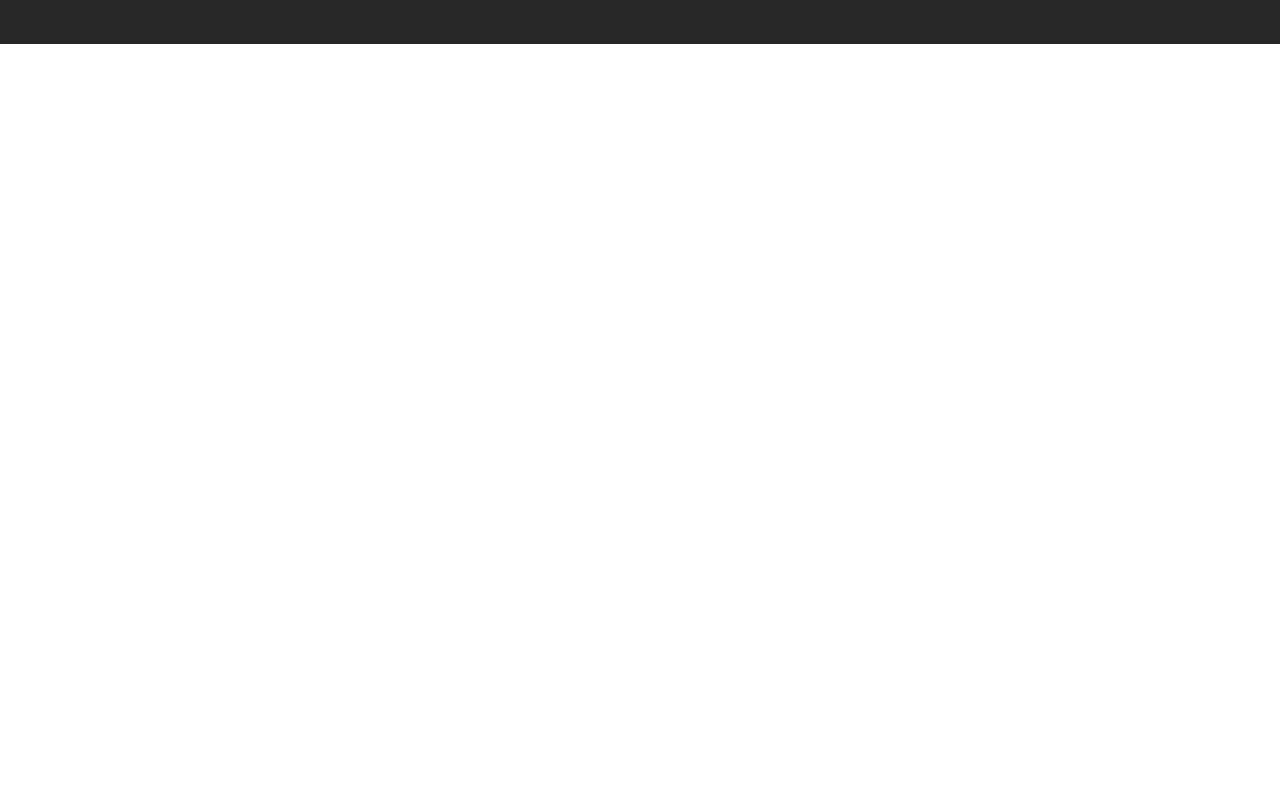
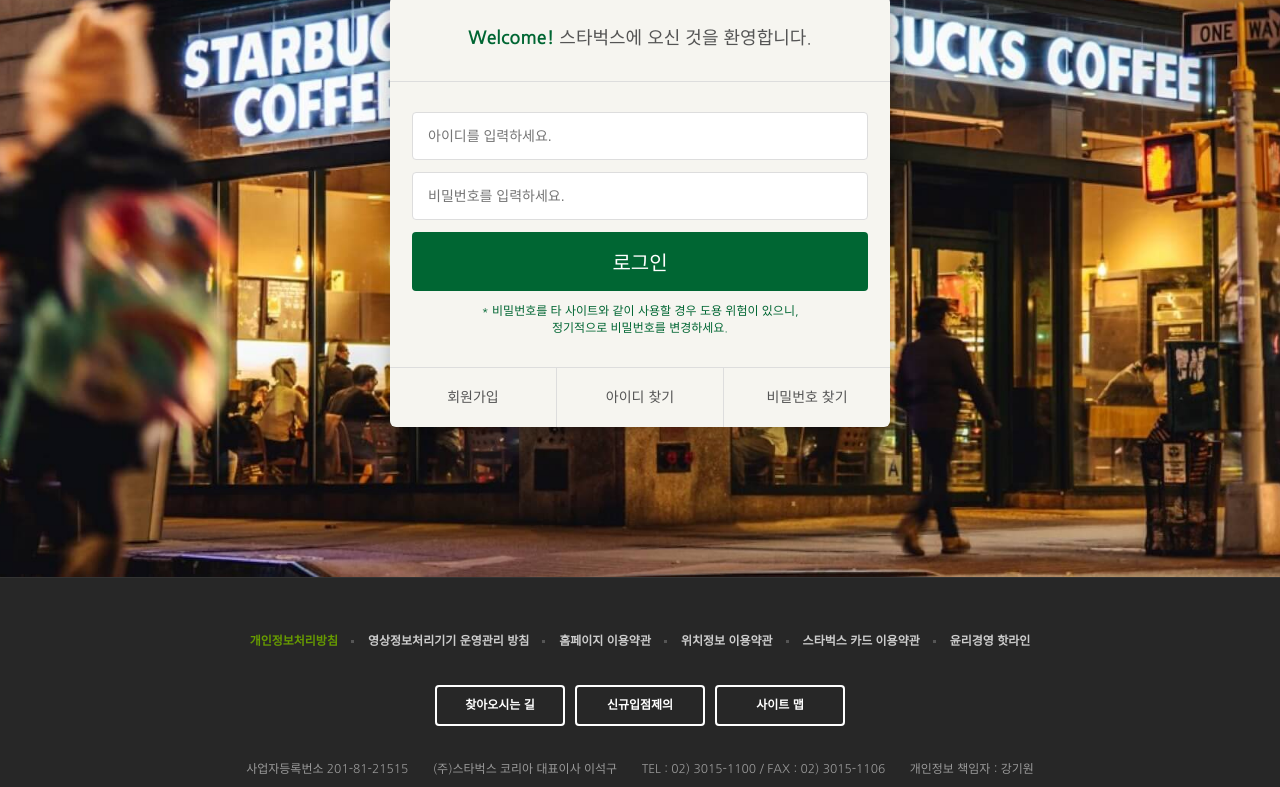
Before and after one commit to Haeryeong/starbucks-vanila-app, a plain HTML site: page signin/index.html in a window 1280 px wide. Shown: the part 290-1077 px from the top of the page. Before the commit the page ends 800 px from the top, so only its background shows below. Drawn offline with nearby package versions, Linux system fonts and the light colour scheme.

Commit message:
'로그인_페이지_완성'

```diff
--- /dev/null
+++ b/css/signin.css
@@ -0,0 +1,78 @@
+.signin {
+  margin-top: 120px;
+  padding: 100px 0 150px;
+  background-image: url("../images/signin_bg.jpg");
+  background-repeat: no-repeat;
+  background-position: center;
+  background-attachment: fixed;
+  background-size: cover;
+}
+.signin h1 {
+  color: #fff;
+  font-size: 30px;
+  font-weight: 700;
+  text-align: center;
+  margin-bottom: 24px;
+}
+.signin__card {
+  width: 500px;
+  margin: 0 auto;
+  border-radius: 6px;
+  background-color: #F6F5F0;
+  box-shadow: 2px 2px 20px rgba(0,0,0,.3);
+  color: #555;
+}
+.signin__card h2 {
+  padding: 30px;
+  font-size: 18px;
+  text-align: center;
+  border-bottom: 1px solid #ddd;
+}
+.signin__card h2 strong {
+  font-weight: 700;
+  color: #006633;
+}
+.signin__card form {
+  padding: 30px 22px;
+}
+.signin__card form input {
+  width: 100%;
+  margin-bottom: 12px;
+  padding: 15px;
+  border: 1px solid #ddd;
+  border-radius: 4px;
+  outline: none;
+  box-sizing: border-box;
+  font-size: 14px;
+}
+.signin__card form [type="submit"] {
+  background-color: #006633;
+  border: none;
+  color: #fff;
+  font-size: 20px;
+  cursor: pointer;
+}
+.signin__card form p {
+  font-size: 12px;
+  color: #006633;
+  text-align: center;
+}
+.signin__card .actions {
+  display: flex;
+  border-top: 1px solid #ddd;
+}
+.signin__card .actions a {
+  flex-grow: 1;
+  flex-basis: 0;
+  text-align: center;
+  padding: 20px;
+  color: #555;
+  font-size: 14px;
+  border-right: 1px solid #ddd;
+}
+.signin__card .actions a:hover {
+  text-decoration: underline;
+}
+.signin__card .actions a:last-child {
+  border-right: none;
+}
--- a/signin/index.html
+++ b/signin/index.html
@@ -26,6 +26,7 @@
   <link href="https://fonts.googleapis.com/css2?family=Nanum+Gothic:wght@400;700&display=swap" rel="stylesheet" />
   <link rel="stylesheet" href="https://fonts.googleapis.com/icon?family=Material+Icons" />
   <link rel="stylesheet" href="../css/common.css" />
+  <link rel="stylesheet" href="../css/signin.css" />
 
   <!-- SWIPER-->
   <link rel="stylesheet" href="https://unpkg.com/swiper@6.8.4/swiper-bundle.min.css" />
@@ -364,7 +365,24 @@
   </header>
 
   <section class="signin">
-
+    <h1>로그인</h1>
+    <div class="signin__card">
+      <h2><strong>Welcome!</strong> 스타벅스에 오신 것을 환영합니다.</h2>
+      <form>
+        <input type="text" placeholder="아이디를 입력하세요." />
+        <input type="password" placeholder="비밀번호를 입력하세요." />
+        <input type="submit" value="로그인" />
+        <p>
+          * 비밀번호를 타 사이트와 같이 사용할 경우 도용 위험이 있으니,<br />
+          정기적으로 비밀번호를 변경하세요.
+        </p>
+      </form>
+      <div class="actions">
+        <a href="javascript:void(0)">회원가입</a>
+        <a href="javascript:void(0)">아이디 찾기</a>
+        <a href="javascript:void(0)">비밀번호 찾기</a>
+      </div>
+    </div>
   </section>
 
   <!-- FOOTER -->
```
Also changed, not shown: css/common.css (indentation only).
